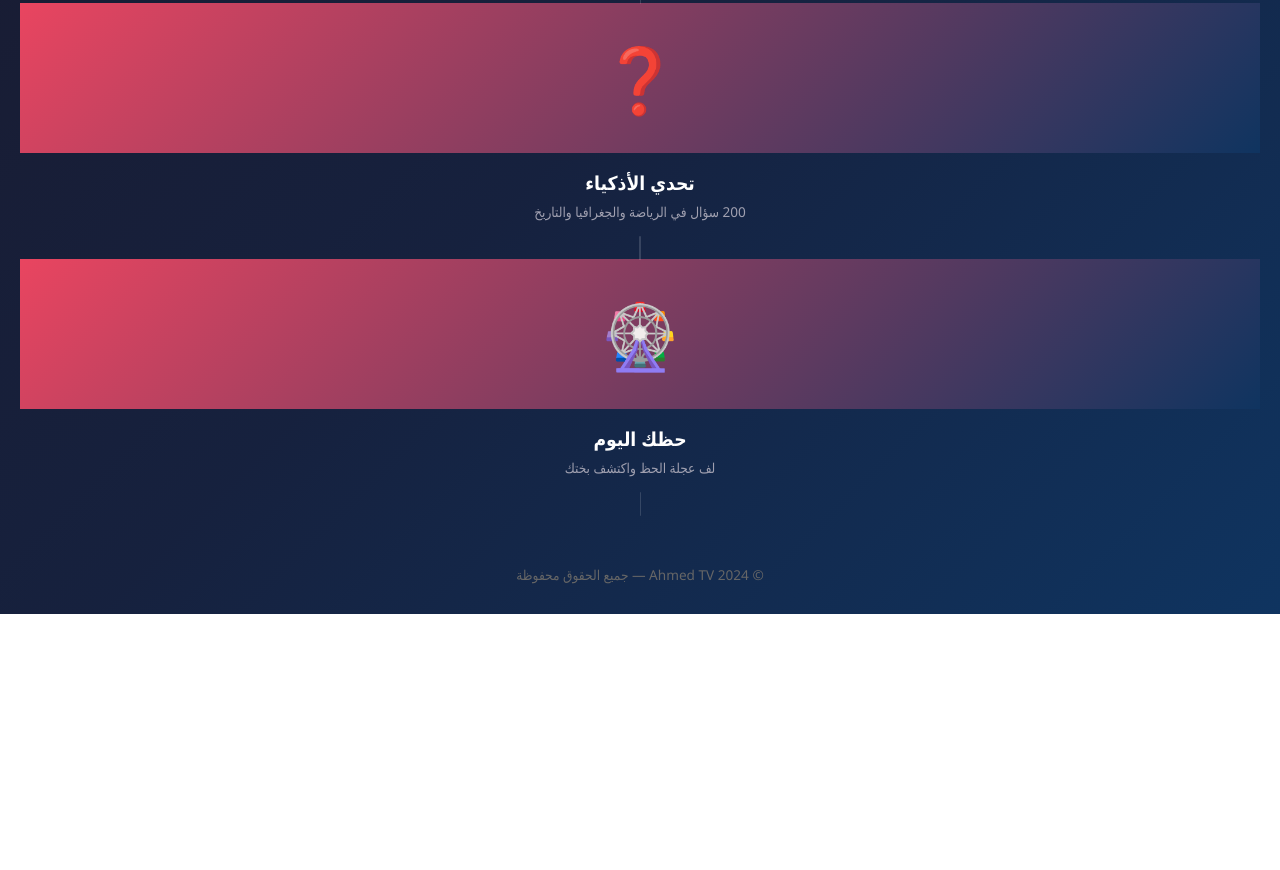
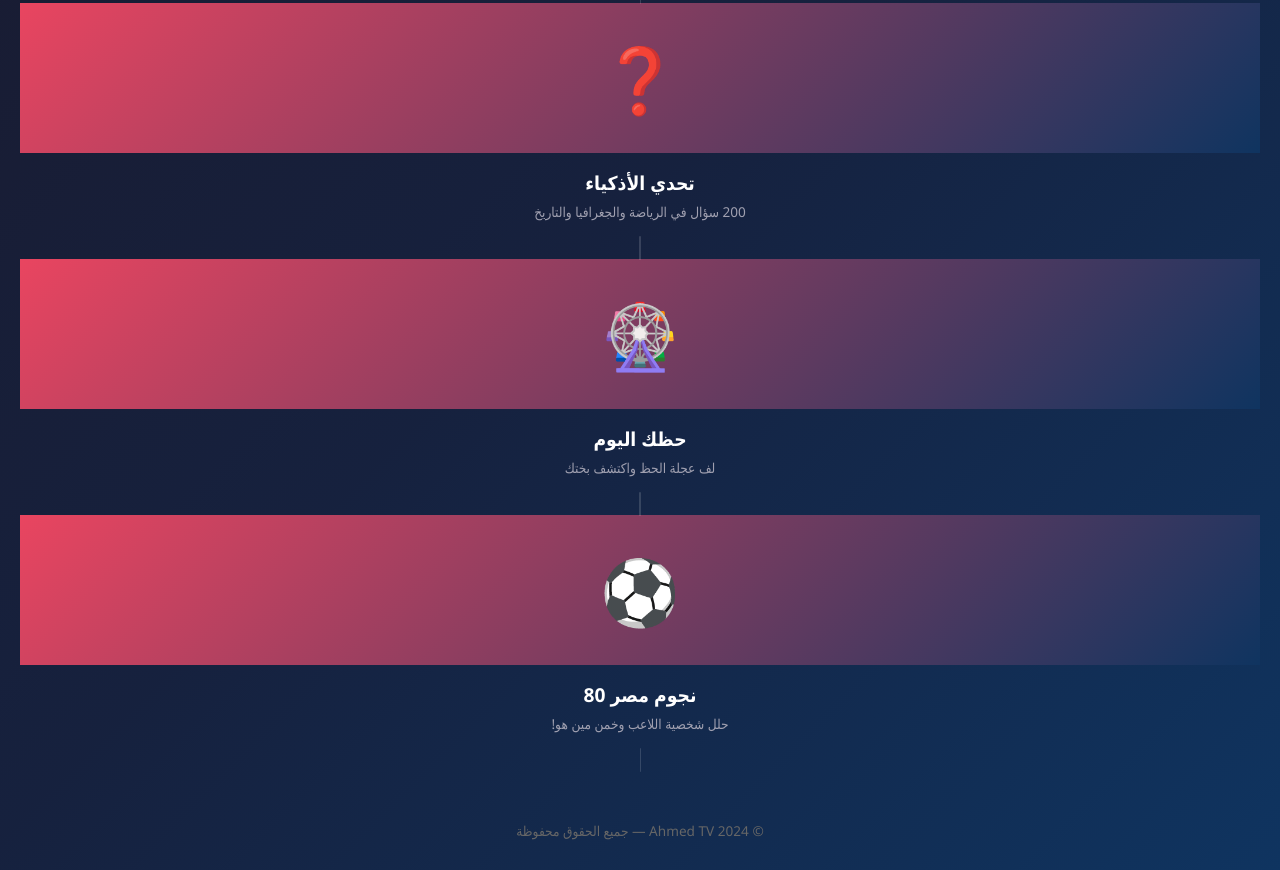
Before and after one commit to Ahmed-TV/My-games, a plain HTML site: page index.html in a window 1280 px wide. Shown: the part 475-1345 px from the top of the page. Before the commit the page ends 1089 px from the top, so only its background shows below. Drawn offline with Linux system fonts and the light colour scheme.

Commit message:
Add Egypt Stars game card to index.html

```diff
--- a/index.html
+++ b/index.html
@@ -107,6 +107,14 @@
     <p>لف عجلة الحظ واكتشف بختك</p>
   </div>
 </a>
+ <!-- لعبة تحدي نجوم مصر -->
+<a class="game-card" href="games/egypt-stars/index.html">
+  <div class="game-thumb">⚽</div>
+  <div class="game-info">
+    <h4>نجوم مصر 80</h4>
+    <p>حلل شخصية اللاعب وخمن مين هو!</p>
+  </div>
+</a>
   <footer>© 2024 Ahmed TV — جميع الحقوق محفوظة</footer>
 </body>
 </html>
```
